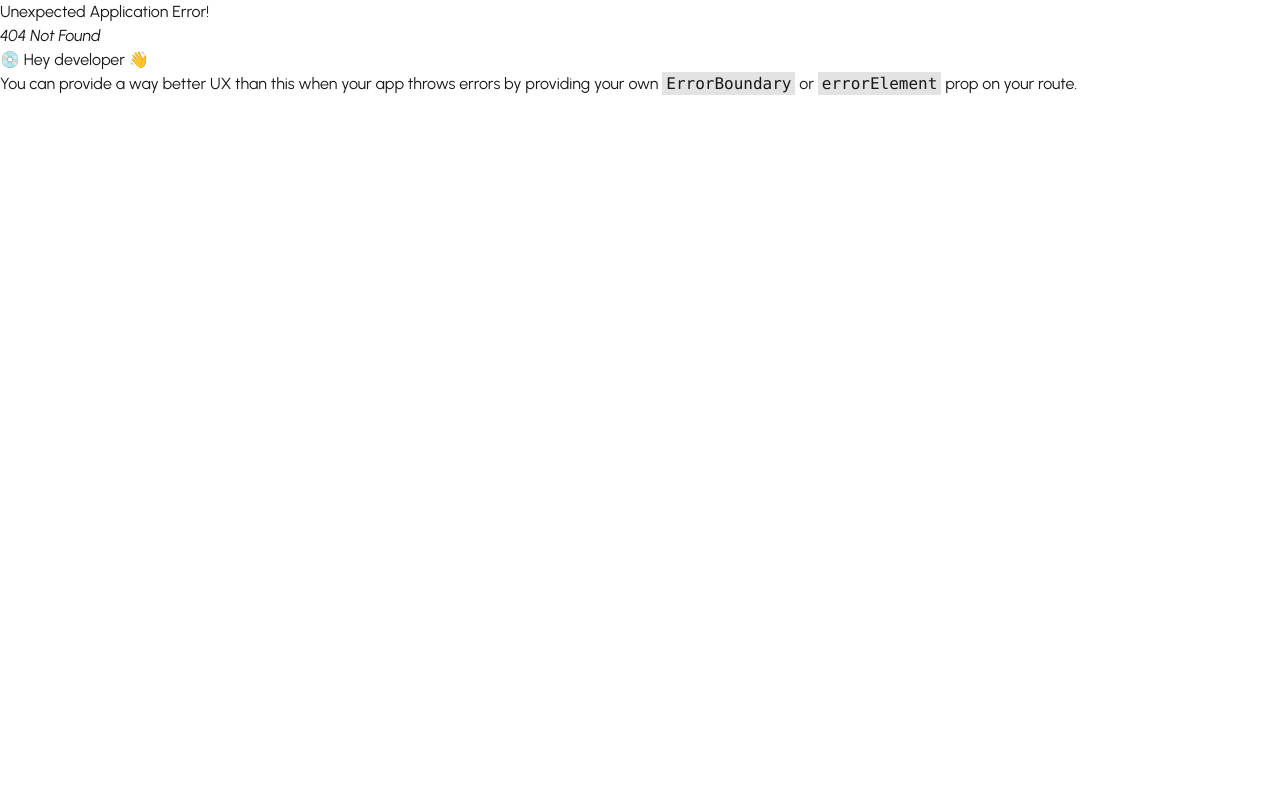
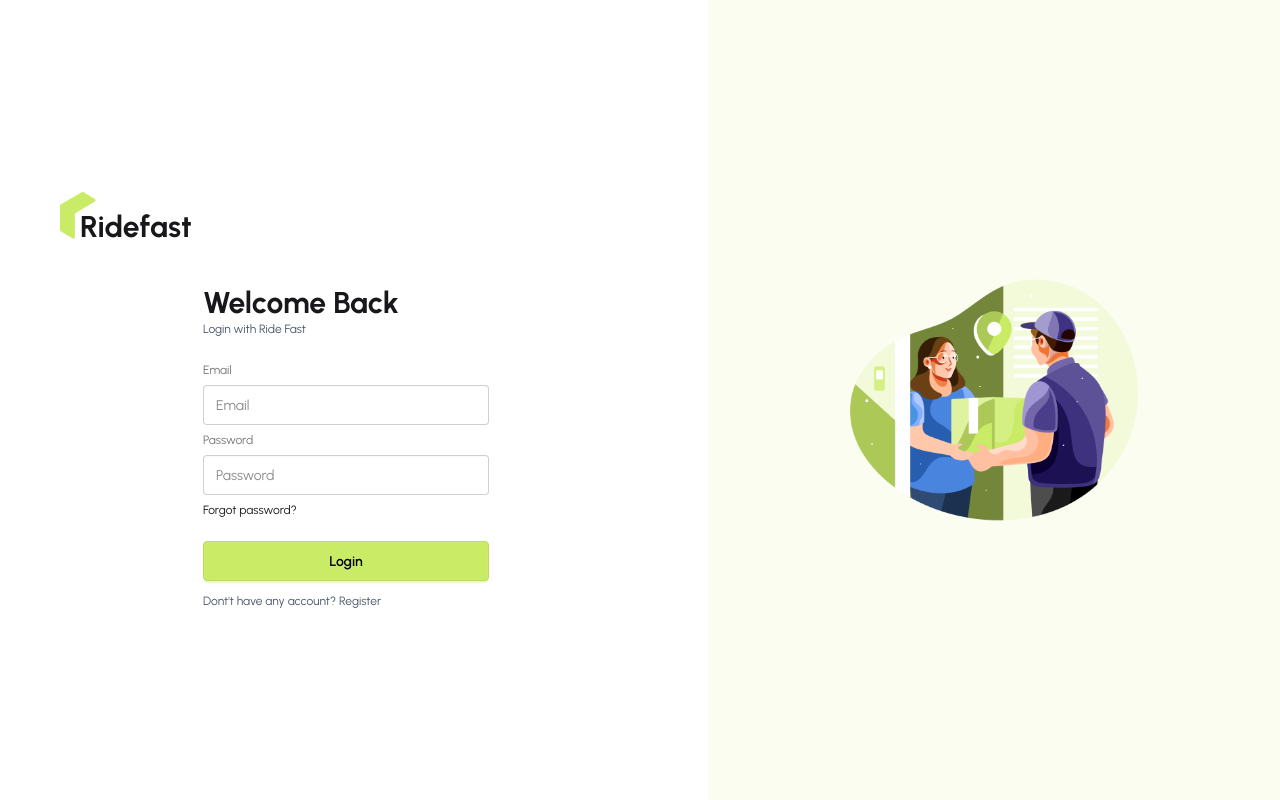
Before and after one commit to freelancernaim128992/ride-fast-client, a React (Vite) app: page /login in a window 1280 px wide. Before the commit this address had no page. Built offline with nearby package versions, Linux system fonts and the light colour scheme.

Commit message:
adding login page and login layout

```diff
--- a/package.json
+++ b/package.json
@@ -15,6 +15,7 @@
     "react": "^19.1.1",
     "react-dom": "^19.1.1",
     "react-fast-marquee": "^1.6.5",
+    "react-hook-form": "^7.66.0",
     "react-icons": "^5.5.0",
     "react-responsive-carousel": "^3.2.23",
     "react-router": "^7.9.5",
--- /dev/null
+++ b/src/layout/AuthLayout/AuthLayout.jsx
@@ -0,0 +1,27 @@
+import React from 'react';
+import RideFastLogo from '../../pages/shared/RideFastLogo/RideFastLogo';
+import AuthImg from '../../assets/authImage.png'
+import { Outlet } from 'react-router';
+
+const AuthLayout = () => {
+    return (
+        <div>
+            <div className="hero-content flex-col lg:flex-row-reverse p-0">
+                <div className='flex-1 bg-[#FAFDF0] h-screen'>
+                    <div className='h-full flex justify-center items-center'>
+                        <img
+                            src={AuthImg}
+                            className="max-w-sm rounded-lg"
+                        />
+                    </div>
+                </div>
+                <div className='flex-1 p-15'>
+                    <RideFastLogo />
+                    <Outlet />
+                </div>
+            </div>
+        </div>
+    );
+};
+
+export default AuthLayout;
--- /dev/null
+++ b/src/pages/Authentication/Login/Login.jsx
@@ -0,0 +1,32 @@
+import React from 'react';
+import { useForm } from 'react-hook-form';
+
+const Login = () => {
+    const {register, handleSubmit} = useForm();
+    const onSubmit = data => {
+        console.log(data);
+    }
+    return (
+        <div className='w-2/4 mx-auto mt-10'>
+            <div className='mb-5'>
+                <h1 className='text-3xl font-bold'>Welcome Back</h1>
+                <p className='text-xs text-gray-600'>Login with Ride Fast</p>
+            </div>
+            <form onSubmit={handleSubmit(onSubmit)}>
+                <fieldset className="fieldset">
+                    <label className="label">Email</label>
+                    <input type="email" {...register("email")} className="input" placeholder="Email" />
+                    <label className="label">Password</label>
+                    <input type="password" {...register("password")} className="input" placeholder="Password" />
+                    <div><a className="link link-hover">Forgot password?</a></div>
+                    <button className="btn btn-primary mt-4 text-black">Login</button>
+                </fieldset>
+            </form>
+            <div className='mt-2'>
+                <p className='text-xs text-gray-600'>Dont't have any account? Register</p>
+            </div>
+        </div>
+    );
+};
+
+export default Login;
--- a/src/router/router.jsx
+++ b/src/router/router.jsx
@@ -1,6 +1,8 @@
 import { createBrowserRouter } from "react-router";
 import Home from "../pages/Home/Home/Home";
 import RootLayout from "../layout/RootLayout/RootLayout";
+import AuthLayout from "../layout/AuthLayout/AuthLayout";
+import Login from "../pages/Authentication/Login/Login";
 export const router = createBrowserRouter([
   {
     path: "/",
@@ -12,4 +14,14 @@ export const router = createBrowserRouter([
         }
     ]
   },
+  {
+    path: "/",
+    Component: AuthLayout,
+    children: [
+      {
+        path: "login",
+        Component: Login
+      }
+    ]
+  }
 ]);
```
Also changed, not shown: 1 other file (tests, documents, lock files or other folders).
